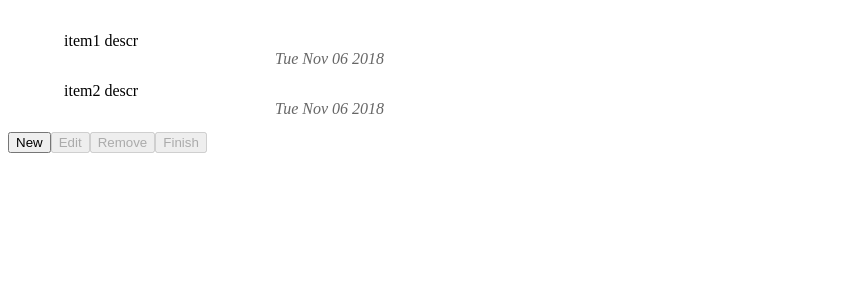
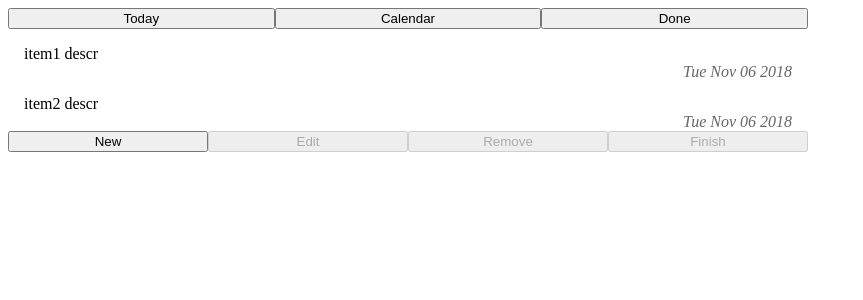
Before and after one commit to anaumovets/todoux, a React (Create React App) app: page / in a window 1280 px wide. Shown: the top 300 px of the page, without its empty margins (0-863 px from the left). Built offline with nearby package versions, Linux system fonts and the light colour scheme.

Commit message:
calendar view

```diff
--- a/src/actions/index.js
+++ b/src/actions/index.js
@@ -33,7 +33,9 @@ export const toggleSelect = (id) => ({
 export const AppModes = {
   MODE_EDITING: 'MODE_EDITING',
   MODE_CREATING: 'MODE_CREATING',
-  MODE_TODAY: 'MODE_TODAY'
+  MODE_TODAY: 'MODE_TODAY',
+  MODE_CALENDAR: 'MODE_CALENDAR',
+  MODE_DONE: 'MODE_DONE'
 }
 
 export const modeEdit = () => ({
@@ -50,3 +52,13 @@ export const modeToday = () => ({
   type: 'CHANGE_MODE',
   mode: AppModes.MODE_TODAY
 });
+
+export const modeCalendar = () => ({
+  type: 'CHANGE_MODE',
+  mode: AppModes.MODE_CALENDAR
+});
+
+export const modeDone = () => ({
+  type: 'CHANGE_MODE',
+  mode: AppModes.MODE_DONE
+});
--- a/src/components/Footer.js
+++ b/src/components/Footer.js
@@ -14,16 +14,16 @@ const Footer = ({
     const selected_item = items.find(i=>i.id === selected_id);
 
     return (
-    <div>
-      <button
+    <div style={{width:'100%', display: 'flex', flexDirection: 'row'}}>
+      <button style={{flex:'1'}}
       onClick={()=>{modeCreate()}}>New</button>
-      <button
+      <button style={{flex:'1'}}
       disabled={!selected_id}
       onClick={()=>{modeEdit(selected_id)}}>Edit</button>
-      <button
+      <button style={{flex:'1'}}
       disabled={!selected_id}
       onClick={()=>{removeItem(selected_id)}}>Remove</button>
-      <button
+      <button style={{flex:'1'}}
       disabled={!selected_id || !selected_item || !selected_item.doable}
       onClick={()=>{finishItem(selected_id)}}>Finish</button>
     </div>
--- a/src/components/Item.js
+++ b/src/components/Item.js
@@ -11,9 +11,7 @@ const Item = ({item, selected_id, toggleSelect}) => {
         <div
         style={{
             backgroundColor:bkg,
-            padding:"1em",
-            width:"20em",
-            fontFamily:"sans serif"
+            padding:"1em"
         }}
         onClick={()=>{toggleSelect(item.id)}}
         >
--- a/src/components/ItemList.js
+++ b/src/components/ItemList.js
@@ -4,16 +4,15 @@ import PropTypes from 'prop-types'
 import Item from './Item'
 
 const ItemList = ({items}) => {
-  console.log("items:", JSON.stringify(items));
   return (
-    <ul>
+    <div>
         {items.map(item =>
         <Item
             key={item.id}
             item={item}
         />
         )}
-    </ul>
+    </div>
   );
 }
 
--- a/src/components/Main.js
+++ b/src/components/Main.js
@@ -19,36 +19,79 @@ const renderToday = (items) => {
         <ItemList items={items.filter(item => !item.done)}/>
       <Footer />
     </div>
-    );
+  );
 }
 
-const Main = (props) => {
+const renderDay = (date, items) => {
+
+  if(!items || !items.length)
+    return null;
+
+  return <div
+    key={'day'+Math.floor(date/24*3600000)}
+    style={{
+        float:"center"
+    }}>
+        <b>{(new Date(date)).toDateString()}</b>
+        <ItemList items={items}/>
+  </div>
+}
+
+const renderCalendar = (mindate, maxdate, today, items) => {
+  const daylength = 24*3600000;
+  const date2idx = day => Math.floor((day - mindate)/daylength);
+  const calendar = (new Array(date2idx(maxdate)+1)).fill().map(x=>({items:[]}));
+  const idx2date = idx => mindate + idx*daylength;
+
+  items.forEach(item => {
+    calendar[date2idx(item.date)].items.push(item);
+  });
+
+  return calendar.map((day, i) => renderDay(idx2date(i), day.items))
+}
+
+const MainImpl = (props) => {
   const {selected_id, mode, createItem, editItem} = props;
   const items = props.items.list;
 
-  console.log('render main')
   if(mode === AppModes.MODE_EDITING) {
     let item = items.find(item => item.id === selected_id);
-    return <ItemEdit
-    item = {{...item}}
-    onSave={editItem}/>
+    return <ItemEdit item = {{...item}} onSave={editItem}/>
   }
 
   if(mode === AppModes.MODE_CREATING)
-    return <ItemEdit
-    onSave={createItem}/>
+    return <ItemEdit onSave={createItem}/>
+
+  if(mode === AppModes.MODE_CALENDAR) {
+    const daylength = 24*3600000;
+
+    return (
+      <div>
+        {renderCalendar(Date.now() - 30*daylength,
+                        Date.now() + 30*daylength,
+                        Date.now(), items) }
+      </div>
+    );
+  }
+
+  if(mode === AppModes.MODE_DONE) {
+    return <ItemList items={items.filter(item => item.done)}/>
+  }
 
   return renderToday(items)
 }
 
+const Main = (props) => {
+  return (
+  <div style={{
+    width:"50em",
+    fontFamily:"sans serif"}}>
+    <MainImpl {...props}/>
+  </div>
+  );
+}
+
 const mapStateToProps = state => state;
-// {
-//     return {
-//       mode: state.mode,
-//       selected_id: state.select.id,
-//       items: state.items.list
-//     }
-// };
 
 const mapDispatchToProps = dispatch => ({
   createItem: item => {
--- a/src/components/Tabs.js
+++ b/src/components/Tabs.js
@@ -1,15 +1,48 @@
 import React from 'react'
 import { connect } from 'react-redux'
 import PropTypes from 'prop-types'
+import {
+  AppModes,
+  modeToday,
+  modeCalendar,
+  modeDone
+} from '../actions'
 
-const Tabs = () => (
-<div></div>
+const Tabs = ({modeToday, modeCalendar, modeDone}) => (
+<div style={{width:'100%', display: 'flex', flexDirection: 'row'}}>
+  <button
+  style={{flex:'1'}}
+  onClick={()=>{modeToday();}}>
+    Today
+  </button>
+  <button
+  style={{flex:'1'}}
+  onClick={()=>{modeCalendar();}}>
+    Calendar
+  </button>
+  <button
+  style={{flex:'1'}}
+  onClick={()=>{modeDone();}}>
+    Done
+  </button>
+</div>
 )
 
 const mapStateToProps = state => ({
 })
 
 const mapDispatchToProps = dispatch => ({
+  modeToday: () => {
+    dispatch(modeToday());
+  },
+
+  modeCalendar: () => {
+    dispatch(modeCalendar());
+  },
+
+  modeDone: () => {
+    dispatch(modeDone());
+  }
 })
 
 export default connect(
```
